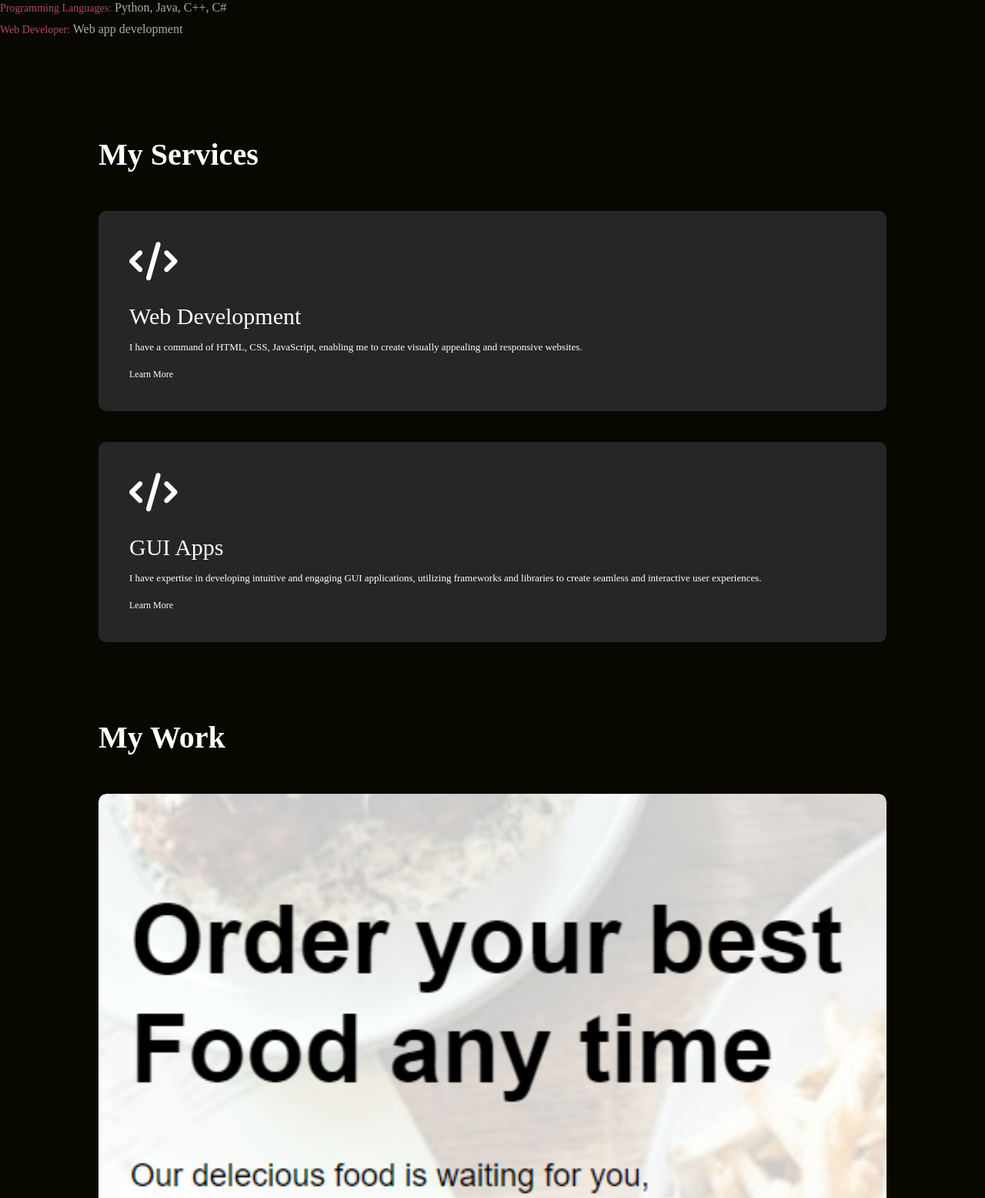
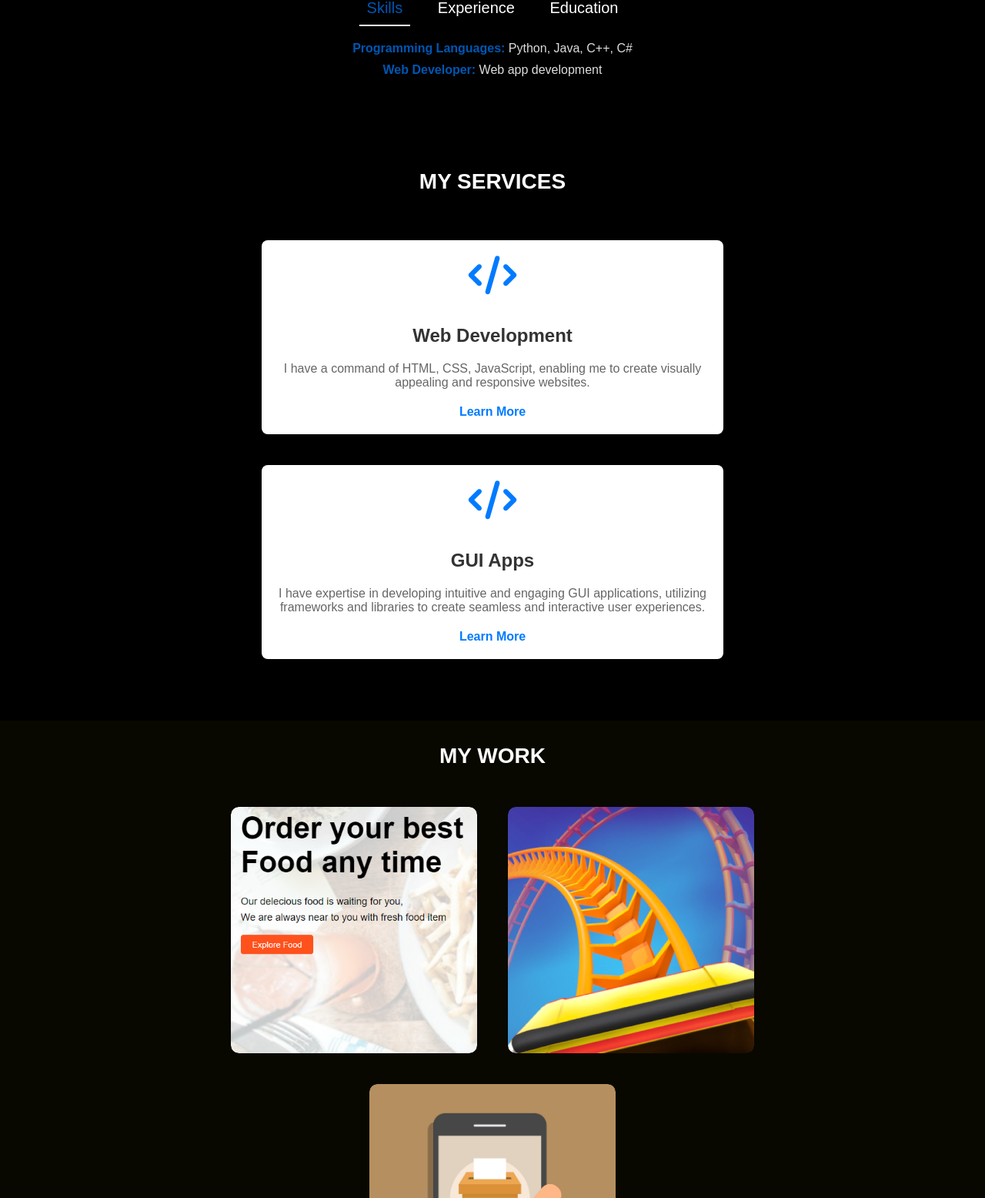
Before and after one commit to malikwassam/newportfolio, a plain HTML site: page index.html in a window 1280 px wide. Shown: the part 1244-2800 px from the top of the page at 77% size. Drawn offline with nearby package versions, Linux system fonts and the light colour scheme.

Commit message:
added style.css

```diff
--- a/style.css
+++ b/style.css
@@ -1,7 +1,7 @@
 *{
     margin: 0;
     padding: 0;
-    font-family:"poppins","sans-serif";
+    font-family:Arial, Helvetica, sans-serif;
     border: 0;
     box-sizing:border-box ;
 }
@@ -51,7 +51,7 @@ nav ul li a::after{
     content: '';
     width: 0%;
     height: 3px;
-    background: #ff0400;
+    background: #0056b3;
     position: absolute;
     left: 0;
     bottom: -6px;
@@ -72,174 +72,282 @@ nav ul li a:hover::after{
 }
 
 .header-text h1 span{
-    color:#ff004f;
+    color: #0056b3;
 }
 /* ----------------about----------- */
 #about {
-    padding: 80px 0;
-    color: #ababab;
+    font-size: 20px;
+    padding: 50px 0;
+    background-color: #000000;
+    color: #ddd;
 }
 
-.row {
-    display: flex;
-    justify-content: space-between;
-    flex-wrap: wrap;
+/* Image styling */
+#about .img-fluid {
+    max-width: 200px; /* Adjust size as needed */
+    height: auto;
+    border-radius: 50%;
+    box-shadow: 0 4px 8px rgba(0, 0, 0, 0.1);
+    margin-bottom: 20px;
 }
 
-.about-col-1 {
-    flex-basis: 35%;
+/* Centering text and content */
+#about .text-center {
+    text-align: center;
 }
 
-.about-col-1 img {
-    width: 100%;
-    border-radius: 15px;
+/* Sub-title styling */
+#about .sub-title {
+    font-size: 28px;
+    font-weight: bold;
+    color: #fff;
+    margin: 20px 0;
 }
 
-.about-col-2 {
-    flex-basis: 60%;
+/* Tab titles styling */
+.tab-titles {
+    margin-top: 20px;
 }
 
+.tab-links {
+    cursor: pointer;
+    padding: 10px 15px;
+    margin: 0 10px;
+    display: inline-block;
+    color: #999;
+    border-bottom: 2px solid transparent;
+    transition: color 0.3s, border-bottom 0.3s;
+}
+
+.active-links {
+    color: #0056b3;
+    border-bottom: 2px solid #0056b3;
+}
+
+.tab-links:hover {
+    color: #0056b3;
+}
+
+/* Tab contents styling */
+.tab-contents {
+    display: none;
+    margin-top: 20px;
+    text-align: center; /* Center-align the content within tabs */
+}
+
+.active-tab {
+    display: block;
+}
+
+.tab-contents ul {
+    list-style: none;
+    padding: 0;
+    margin: 0 auto;
+    max-width: 600px; /* Limit width to center-align better */
+    text-align: center; /* Center-align text within list items */
+}
+
+.tab-contents li {
+    margin-bottom: 10px;
+    font-size: 16px;
+    color: #ddd;
+}
+
+.tab-contents li span {
+    font-weight: bold;
+    color: #0056b3;
+}
 .sub-title {
-    font-size: 60px;
-    font-weight: 600;
-    color: #fff;
+    font-size: 24px;
+    color: #ffffff;
+    margin-bottom: 20px;
+    text-transform: uppercase;
 }
 
 .tab-titles {
-    display: flex;
-    margin: 20px 0 40px;
+    margin-top: 20px;
 }
 
 .tab-links {
-    margin-right: 50px;
-    font-size: 18px;
-    font-weight: 500;
     cursor: pointer;
-    position: relative;
+    padding: 10px;
+    margin-right: 10px;
+    display: inline-block;
+    color: #ffffff;
+    border-bottom: 2px solid transparent;
 }
 
-.tab-links::after {
-    content: '';
-    width: 0;
-    height: 3px;
-    background: #ff004f;
-    position: absolute;
-    left: 0;
-    bottom: -8px;
-    transition: 0.5s;
-}
-
-.tab-links.active-links::after {
-    width: 50px;
-}
-
-.tab-contents ul li {
-    list-style: none;
-    margin: 10px 0;
-}
-
-.tab-contents ul li span {
-    color: #b54769;
-    font-size: 14px;
+.active-links {
+    border-bottom: 2px solid #ffffff;
+    color: #0056b3;
 }
 
 .tab-contents {
     display: none;
+    margin-top: 20px;
 }
 
-.tab-contents.active-tab {
+.active-tab {
     display: block;
 }
 
+.services-list div {
+    text-align: center;
+    padding: 20px;
+}
+
+
+
 
 /*--------------services----------*/
+/* Service Section Styling */
 #services {
-    padding: 30px 0;
+    background-color: #000000; /* Light background for the section */
+    padding: 50px 0; /* Padding for top and bottom */
 }
 
-.services-list {
-    display: grid;
-    grid-template-columns: repeat(auto-fit, minmax(250px, 1fr));
-    grid-gap: 40px;
-    margin-top: 50px;
+/* Container Styling */
+#services .container {
+    text-align: center; /* Center-align text in the container */
 }
 
-.services-list div {
-    background: #262626;
-    padding: 40px;
-    font-size: 13px;
-    font-weight: 300;
-    border-radius: 10px;
+/* Subtitle Styling */
+#services .sub-title {
+    font-size: 28px;
+    font-weight: bold;
+    color: #ffffff;
+    margin-bottom: 40px;
 }
 
-.services-list div i {
-    font-size: 50px;
-    margin-bottom: 30px;
+/* Services List Styling */
+#services .services-list {
+    display: flex;
+    flex-direction: column;
+    align-items: center; /* Center-align items in the column */
 }
 
-.services-list div h2 {
-    font-size: 30px;
-    font-weight: 500;
-    margin-bottom: 15px;
+/* Service Item Styling */
+#services .services-list > div {
+    background: #fff;
+    border-radius: 8px;
+    box-shadow: 0 4px 8px rgba(0, 0, 0, 0.1);
+    padding: 20px;
+    max-width: 600px; /* Limit the width */
+    margin: 20px 0; /* Margin around service items */
+    text-align: center; /* Center-align text within service items */
 }
 
-.services-list div a {
+/* Icon Styling */
+#services .services-list i {
+    font-size: 50px; /* Adjust icon size */
+    color: #007bff; /* Color of the icon */
+    margin-bottom: 20px; /* Space between icon and heading */
+}
+
+/* Heading Styling */
+#services .services-list h2 {
+    font-size: 24px;
+    font-weight: bold;
+    margin: 20px 0;
+    color: #333;
+}
+
+/* Paragraph Styling */
+#services .services-list p {
+    font-size: 16px;
+    color: #666;
+    margin-bottom: 20px;
+}
+
+/* Link Styling */
+#services .services-list a {
     text-decoration: none;
-    color: #fff;
-    font-size: 12px;
-    margin-top: 20px;
-    display: inline-block;
+    color: #007bff; /* Link color */
+    font-weight: bold;
+    transition: color 0.3s;
+}
+
+#services .services-list a:hover {
+    color: #0056b3; /* Darker color on hover */
 }
 
 
 
 /*----------portfolio---------*/
-#portfolio{
-    padding: 50px 0;
+/* Portfolio Section Styling */
+#portfolio {
+    padding: 20px 0;
 }
-.Work-list{
-    display: grid;
-    grid-template-columns:repeat(auto-fit, minmax(250px,1fr));
-    grid-gap: 40px;
+#portfolio .sub-title {
+    text-align: center;
+    font-size: 28px;
+    font-weight: bold;
+    color: #ffffff;
+    margin-bottom: 40px;
+}
+
+/* Work List Styling */
+.Work-list {
+    display: flex;
+    flex-wrap: wrap; /* Allows wrapping to new lines if needed */
+    gap: 40px;
+    justify-content: center; /* Center items horizontally */
     margin-top: 50px;
 }
-.Work{
+
+/* Individual Work Styling */
+.Work {
     border-radius: 10px;
     position: relative;
     overflow: hidden;
+    width: 320px; /* Set width of each Work item */
+    height: 320px; /* Set height of each Work item */
+    display: flex;
+    align-items: center;
+    justify-content: center;
+    transition: transform 0.5s ease;
 }
-.Work img{
+
+/* Image Styling */
+.Work img {
     width: 100%;
+    height: 100%;
+    object-fit: cover; /* Ensure the image covers the div */
     border-radius: 10px;
     display: block;
-    transition:transform 0.5s;
+    transition: transform 0.5s ease;
 }
 
-.layer{
+/* Layer Styling */
+.layer {
     width: 100%;
-    height: 0;
-    background: linear-gradient(rgba(0,0,0,0.6),#ff004f);
+    height: 100%;
+    background: linear-gradient(rgba(0, 0, 0, 0.6), #ff004f);
     border-radius: 10px;
     position: absolute;
     left: 0;
-    bottom:0;
+    bottom: 0;
     overflow: hidden;
     display: flex;
     align-items: center;
     justify-content: center;
     flex-direction: column;
-    padding: 0 40px;
+    padding: 0 20px;
     text-align: center;
     font-size: 14px;
-    transition:height0.5s;
+    transition: height 0.5s ease;
+    opacity: 0; /* Hide layer initially */
 }
 
-.layer h3{
+/* Layer Heading Styling */
+.layer h3 {
     font-weight: 500;
     margin-bottom: 20px;
+    color: #fff; /* White text color */
 }
 
-.layer a{
+/* Layer Link Styling */
+.layer a {
     margin-top: 20px;
     color: #ff004f;
     text-decoration: none;
@@ -250,29 +358,40 @@ nav ul li a:hover::after{
     height: 60px;
     border-radius: 50%;
     text-align: center;
+    display: flex;
+    align-items: center;
+    justify-content: center;
 }
 
-.Work:hover img{
+/* Hover Effects */
+.Work:hover img {
     transform: scale(1.1);
 }
-.Work:hover .layer{
-    height:100%;
+
+.Work:hover .layer {
+    opacity: 1; /* Show layer on hover */
 }
 
-.btn{
+/* Button Styling */
+.btn {
     display: block;
     margin: 50px auto;
     width: fit-content;
-    border:1px solid #ff004f;
+    border: 1px solid #ff004f;
     padding: 14px 50px;
     border-radius: 6px;
     text-decoration: none;
     color: #fff;
-    transition:background0.5s;
+    background-color: #ff004f; /* Initial button background color */
+    text-align: center;
+    transition: background-color 0.5s ease, border-color 0.5s ease;
 }
-.btn:hover{
-    background: #ff004f;
+
+.btn:hover {
+    background-color: #e6004f; /* Darker color on hover */
+    border-color: #e6004f; /* Match border color with hover background color */
 }
+
 
 /*-------------------Contact-------------------------*/
 .contact-left{
@@ -348,11 +467,91 @@ form.btn2{
     color: #ff004f;
 }
 /*----------------------css for small screen-------------------------*/
-nav.fa{
-    display: none;
+
+/* Responsive Design for Small Screens */
+@media (max-width: 768px) {
+    nav ul {
+        display: none; /* Hide the menu by default */
+        flex-direction: column; /* Stack menu items vertically */
+    }
+
+    nav i.fa-bars {
+        display: block; /* Show the menu icon */
+        font-size: 28px;
+        cursor: pointer;
+    }
+
+    #sidemenu.active {
+        display: flex; /* Show the menu when active */
+        flex-direction: column;
+        position: absolute;
+        top: 60px; /* Adjust based on nav height */
+        right: 20px;
+        background-color: #000;
+        width: 200px; /* Adjust menu width */
+        border-radius: 5px;
+    }
+
+    .header-text {
+        margin-top: 40%;
+        font-size: 24px;
+    }
+
+    .header-text h1 {
+        font-size: 40px;
+    }
+
+    #about .img-fluid {
+        max-width: 150px; /* Smaller image for mobile */
+    }
+
+    #about .sub-title {
+        font-size: 24px;
+    }
+
+    .tab-titles {
+        display: flex;
+        flex-wrap: wrap;
+        justify-content: center; /* Center the tabs */
+    }
+
+    #services .services-list {
+        flex-direction: column; /* Stack services vertically */
+        align-items: stretch; /* Stretch items to fill width */
+    }
+
+    #portfolio .Work-list {
+        flex-direction: column; /* Stack works vertically */
+        gap: 20px; /* Reduce gap between works */
+    }
+
+    .Work {
+        width: 100%; /* Full width for work items */
+        height: auto; /* Adjust height */
+    }
+
+    .btn {
+        padding: 10px 30px; /* Smaller button */
+    }
+
+    .contact-left, .contact-right {
+        flex-basis: 100%; /* Full width for both sections */
+        text-align: center; /* Center text */
+        padding: 10px; /* Padding for spacing */
+    }
+
+    .social-icons a {
+        margin-right: 10px; /* Smaller margin */
+        font-size: 24px; /* Smaller icons */
+    }
+
+    form input, form textarea {
+        margin: 10px 0; /* Smaller margin */
+    }
 }
 
-@media only screen and (max-width:600px){
+
+/*@media only screen and (max-width:600px){
     #header{
         background-image: url(bk.png);
     }
@@ -389,10 +588,10 @@ nav.fa{
         cursor: pointer;
     }
 
-}
+}*/
 
 
-    /* About section */
+    /*
     .row {
         flex-direction: column;
     }
@@ -406,12 +605,12 @@ nav.fa{
         font-size: 40px;
     }
 
-    /* Services section */
+
     .services-list {
         grid-template-columns: 1fr;
     }
 
-    /* Portfolio section */
+
     .Work-list {
         grid-template-columns: 1fr;
     }
@@ -420,7 +619,6 @@ nav.fa{
         margin-bottom: 20px;
     }
 
-    /* Contact section */
     .contact-left, .contact-right {
         flex-basis: 100%;
         margin-bottom: 20px;
@@ -432,10 +630,10 @@ nav.fa{
 
     .btn, .btn.btn2 {
         padding: 10px 30px;
-    }
+    }*/
 
 
-/* Specific styles for even smaller screens (max-width: 480px) */
+/* Specific styles for even smaller screens (max-width: 480px)
 @media (max-width: 600px) {
     .header-text {
         font-size: 18px;
@@ -470,4 +668,4 @@ nav.fa{
     .social-icons a {
         font-size: 20px;
     }
-}
+}*/
```
